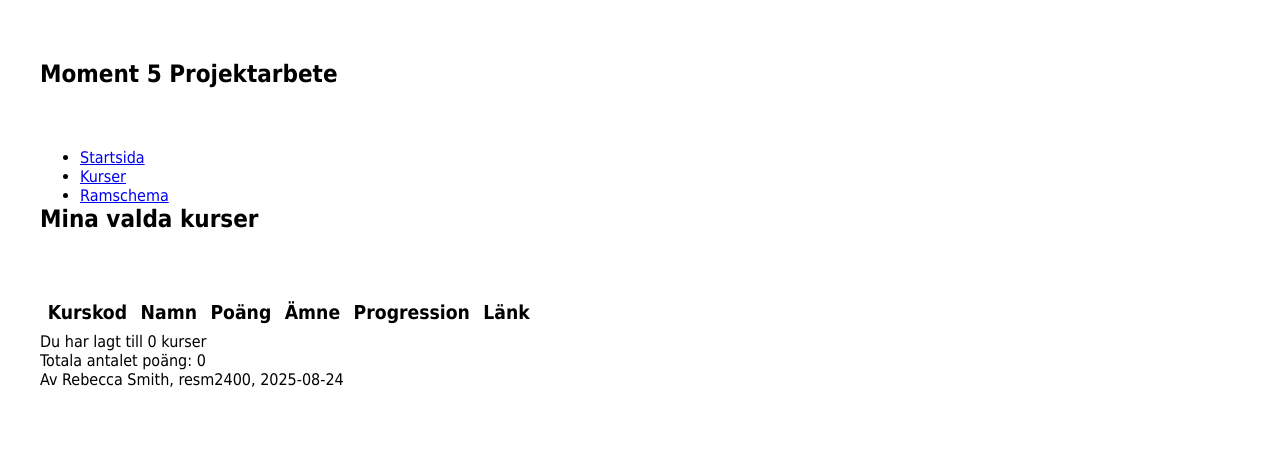
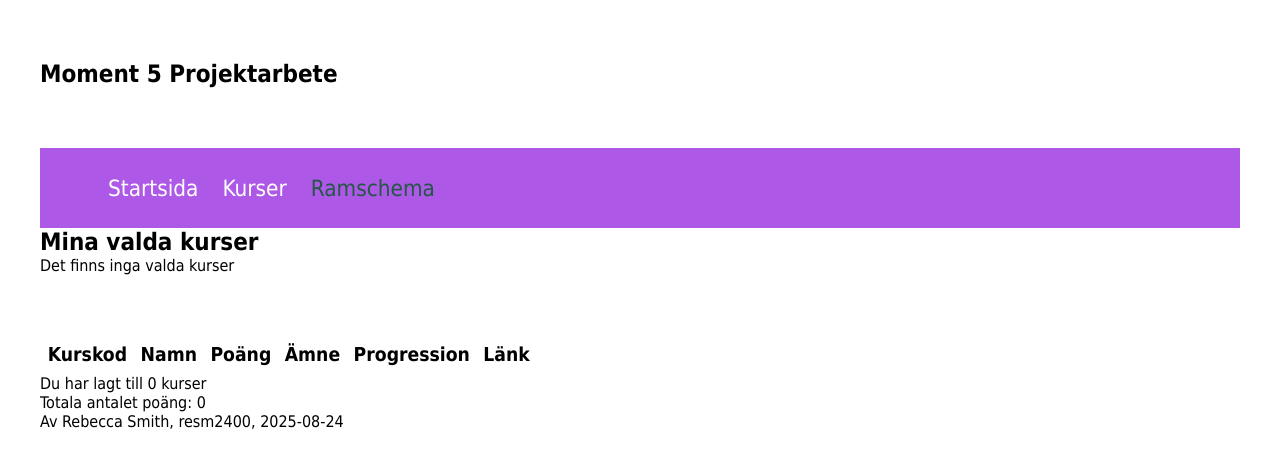
Before and after one commit to Rebexian87/moment5_projektarbetet, an Angular app: page /framework in a window 1280 px wide. Shown: the top 468 px of the page. Built offline with nearby package versions, Linux system fonts and the light colour scheme.

Commit message:
created a separate component for footer, added a if-statement if there are no courses. Added css for header

```diff
--- a/src/app/app.component.html
+++ b/src/app/app.component.html
@@ -8,7 +8,6 @@
 
 <router-outlet />
 </main>
-
-<footer>Av Rebecca Smith, resm2400, 2025-08-24</footer>
+<app-footer></app-footer>
 
 </div>
--- a/src/app/app.component.ts
+++ b/src/app/app.component.ts
@@ -1,10 +1,11 @@
 import { Component } from '@angular/core';
 import { RouterOutlet } from '@angular/router';
 import { MainmenuComponent } from './partials/mainmenu/mainmenu.component';
+import { FooterComponent } from './partials/footer/footer.component';
 
 @Component({
   selector: 'app-root',
-  imports: [RouterOutlet, MainmenuComponent],
+  imports: [RouterOutlet, MainmenuComponent, FooterComponent],
   templateUrl: './app.component.html',
   styleUrl: './app.component.css'
 })
--- a/src/app/pages/framework/framework.component.html
+++ b/src/app/pages/framework/framework.component.html
@@ -1,5 +1,8 @@
 <h2>Mina valda kurser</h2>
 
+    @if(filteredCourses.length === 0) {
+     <p>Det finns inga valda kurser</p>
+}
 
 <table>
 
@@ -14,6 +17,8 @@
     <th>Länk</th>
 
 </tr>
+
+
     </thead>
 
 
--- /dev/null
+++ b/src/app/partials/footer/footer.component.html
@@ -0,0 +1 @@
+<footer>Av Rebecca Smith, resm2400, 2025-08-24</footer>
--- a/src/app/partials/mainmenu/mainmenu.component.css
+++ b/src/app/partials/mainmenu/mainmenu.component.css
@@ -0,0 +1,28 @@
+header {       /*meny, använder nesting*/
+        height: 80px;
+        background-color: rgb(173, 88, 230);   /*bakgrundsfärg från variabel*/
+        position: relative;
+        padding: 0 1em;
+        justify-content: space-between;
+        align-items: center;
+        position: static;
+        display: flex; }
+
+nav {
+        font-size: 1.4em;}
+    li {
+        display: inline;
+
+         }
+
+    a {
+        display: block;
+        padding: 6px 12px;
+        text-decoration: none;
+        color: white; /*textfärg från variabel*/
+        display: inline;
+    }
+
+    .active {
+        color: rgb(36, 87, 70);
+    }
--- a/src/app/partials/mainmenu/mainmenu.component.html
+++ b/src/app/partials/mainmenu/mainmenu.component.html
@@ -1,8 +1,10 @@
 <!-- <p>mainmenu works!</p> -->
-  <nav>
+<header>
+<nav>
     <ul>
         <li><a routerLink="/home" routerLinkActive="active">Startsida</a></li>
         <li><a routerLink="/courses" routerLinkActive="active">Kurser</a></li>
          <li><a routerLink="/framework" routerLinkActive="active">Ramschema</a></li>
     </ul>
   </nav>
+  </header>
```
Also changed, not shown: src/app/partials/footer/footer.component.ts (added, +11 -0 lines), src/app/partials/footer/footer.component.css (added).
